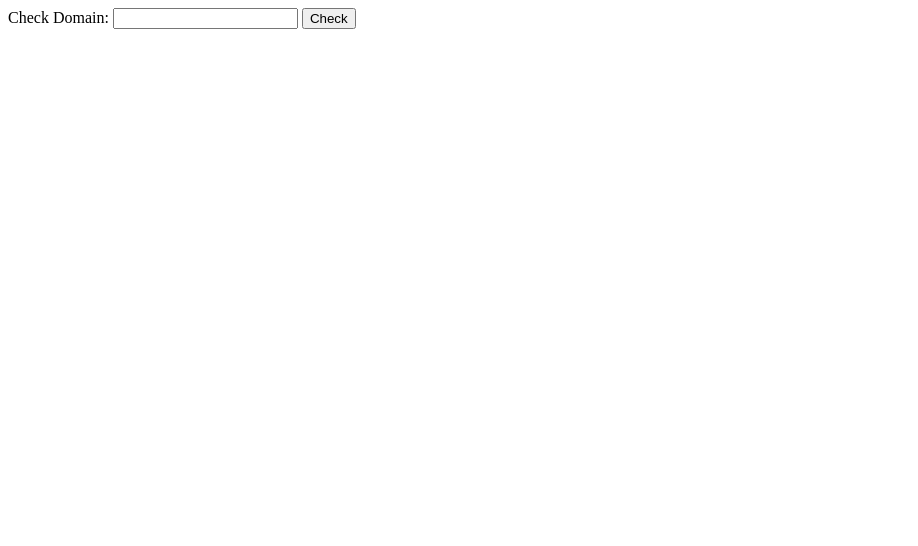
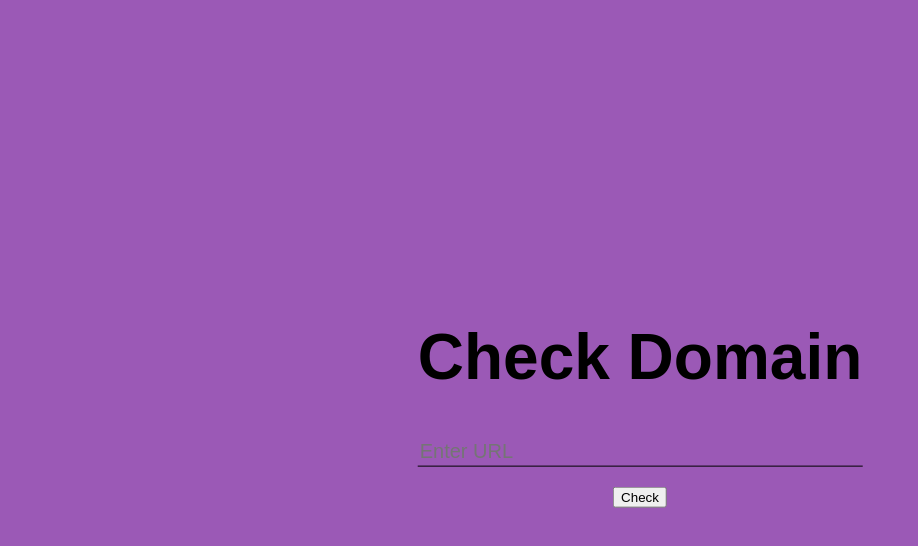
Before and after one commit to AussieGuy0/domaincheck, a website: page public/index.html in a window 1280 px wide. Shown: the whole page, without its empty margins (0-918 px from the left). Drawn offline with Linux system fonts and the light colour scheme.

Commit message:
Add styling to index

```diff
--- a/public/index.html
+++ b/public/index.html
@@ -1,13 +1,15 @@
 <html>
 <head>
-        <link rel="stylesheet" type="text/css" href="stylesheets/styles.css" />
+    <link rel="stylesheet" type="text/css" href="stylesheets/styles.css"/>
 </head>
 
 <body>
-		<form method="get" action="/checkDomain">
-            <label for="domain-name">Check Domain: </label>
-            <input id="domain-name" type="text" name="domain">
+<div class="center-block">
+    <h1 class="title">Check Domain</h1>
+    <form method="get" action="/checkDomain" id="domain-check-form">
+        <input id="domain-name" type="text" name="domain" placeholder="Enter URL">
         <button type="submit">Check</button>
     </form>
+</div>
 </body>
 </html>
--- a/public/stylesheets/styles.css
+++ b/public/stylesheets/styles.css
@@ -0,0 +1,30 @@
+html, body {
+    height: 90%;
+    font-family: arial, sans-serif;
+    background-color: #9b59b6
+}
+
+.center-block {
+    position: absolute;
+    top: 50%;
+    left: 50%;
+    transform: translateX(-50%) translateY(-50%);
+}
+
+.title {
+    font-size: 400%;
+}
+
+#domain-check-form input {
+    width: 100%;
+    height: 30px;
+    background: inherit;
+    border: 0;
+    border-bottom: 1px solid black;
+    font-size: 125%;
+}
+
+#domain-check-form button {
+    display: block;
+    margin: 20px auto 0;
+}
```
Also changed, not shown: server.js (+17 -12 lines), view/takenDomain.html (+1 -1 lines). Lines whose indentation alone changed are shown as unchanged.
